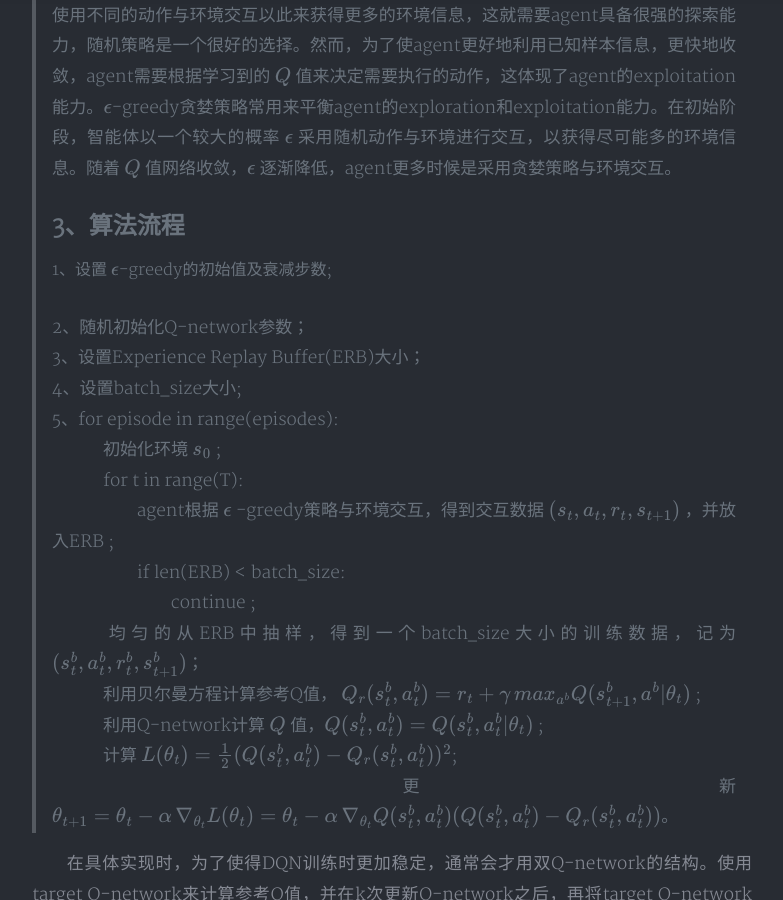
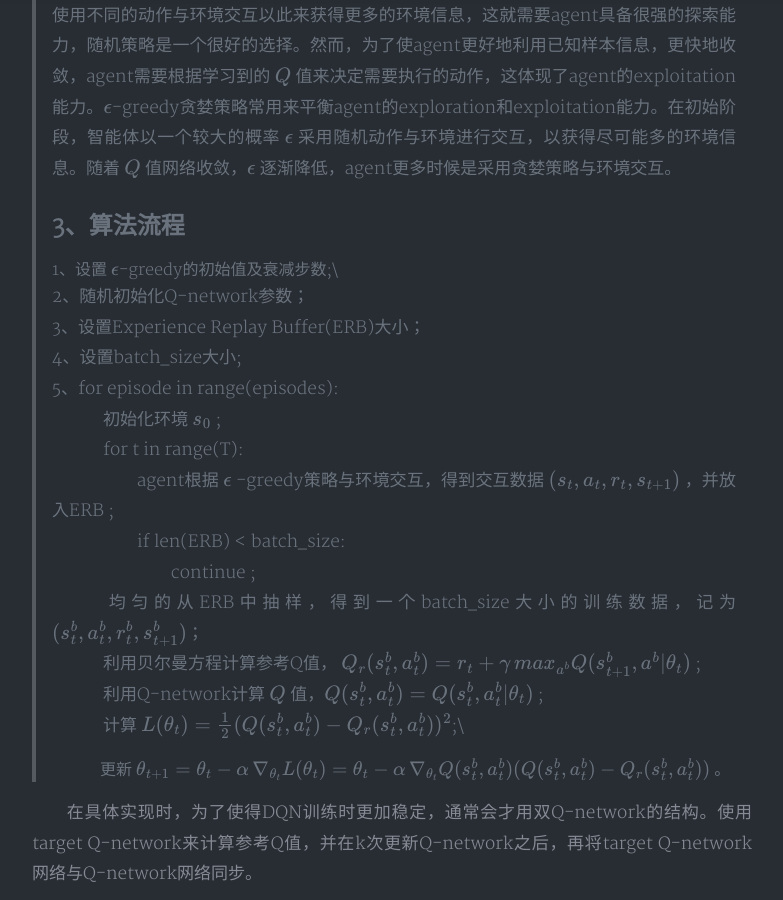
Before and after one commit to wtyhainan/wtyhainan.github.io, a Jekyll site: the page built from _posts/2022-1-14-Deep Q-Network.md, in a window 1280 px wide and 900 px high, scrolled down 2231 px. Shown: the whole window, without its empty margins (248-1031 px from the left). Built offline with Jekyll 4.4.1, drawn with Linux system fonts in a browser that asks for light colours; nearby versions of some CDN libraries; formulas are drawn with MathJax 3; a style sheet for code colours, icons or effects is not loaded.

Commit message:
Update 2022-1-14-Deep Q-Network.md

```diff
--- a/_posts/2022-1-14-Deep Q-Network.md
+++ b/_posts/2022-1-14-Deep Q-Network.md
@@ -46,7 +46,7 @@
 ### 2.3 $\epsilon$-greedy贪婪策略
 &emsp;&emsp;DQN算法使用 $\epsilon$-greedy策略与环境交互。为了使 $Q$ 网络收敛到最优值，agent需要使用不同的动作与环境交互以此来获得更多的环境信息，这就需要agent具备很强的探索能力，随机策略是一个很好的选择。然而，为了使agent更好地利用已知样本信息，更快地收敛，agent需要根据学习到的 $Q$ 值来决定需要执行的动作，这体现了agent的exploitation能力。$\epsilon$-greedy贪婪策略常用来平衡agent的exploration和exploitation能力。在初始阶段，智能体以一个较大的概率 $\epsilon$ 采用随机动作与环境进行交互，以获得尽可能多的环境信息。随着 $Q$ 值网络收敛，$\epsilon$ 逐渐降低，agent更多时候是采用贪婪策略与环境交互。
 ## 3、算法流程
-> <font size=3> 1、设置 $\epsilon$-greedy的初始值及衰减步数; </font>\
+> <font size=3> 1、设置 $\epsilon$-greedy的初始值及衰减步数;\ </font>
 > 2、随机初始化Q-network参数；\
 > 3、设置Experience Replay Buffer(ERB)大小；\
 > 4、设置batch_size大小;\
@@ -60,7 +60,7 @@
 > &emsp;&emsp;&emsp;利用贝尔曼方程计算参考Q值， $ Q_r(s^b_ {t}, a^b_ {t})=r_t+\gamma \, max_{a^b}Q(s^{b}_ {t+1}, a^{b}\|\theta_t) $ ;\
 > &emsp;&emsp;&emsp;利用Q-network计算 $ Q $ 值，$ Q(s^b_t, a^b_ {t})=Q(s^b_ {t}, a^b_ {t}\|\theta_t) $ ;\
 > &emsp;&emsp;&emsp;计算 $ L(\theta_t)=\frac{1}{2}(Q(s^b_ {t},a^b_ {t})-Q_r(s^b_ {t},a^b_ {t}))^2 $;\
-> &emsp;&emsp;&emsp;更新 $ \theta_{t+1}=\theta_t - \alpha \, \nabla_{\theta_t}L(\theta_t)=\theta_t - \alpha\, \nabla_{\theta_t}Q(s^b_ {t},a^b_ {t})(Q(s^b_ {t},a^b_ {t})-Q_r(s^b_ {t},a^b_ {t})) $。
+> <font size=3> &emsp;&emsp;&emsp;更新 $ \theta_{t+1}=\theta_t - \alpha \, \nabla_{\theta_t}L(\theta_t)=\theta_t - \alpha\, \nabla_{\theta_t}Q(s^b_ {t},a^b_ {t})(Q(s^b_ {t},a^b_ {t})-Q_r(s^b_ {t},a^b_ {t})) $ <font size=3>。
 
 &emsp;&emsp;在具体实现时，为了使得DQN训练时更加稳定，通常会才用双Q-network的结构。使用target Q-network来计算参考Q值，并在k次更新Q-network之后，再将target Q-network网络与Q-network网络同步。
 ## 4、DQN优缺点
```
